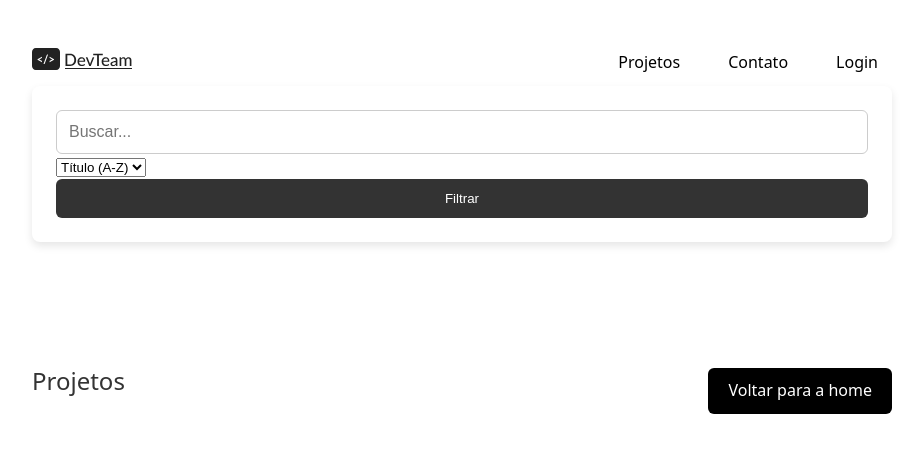
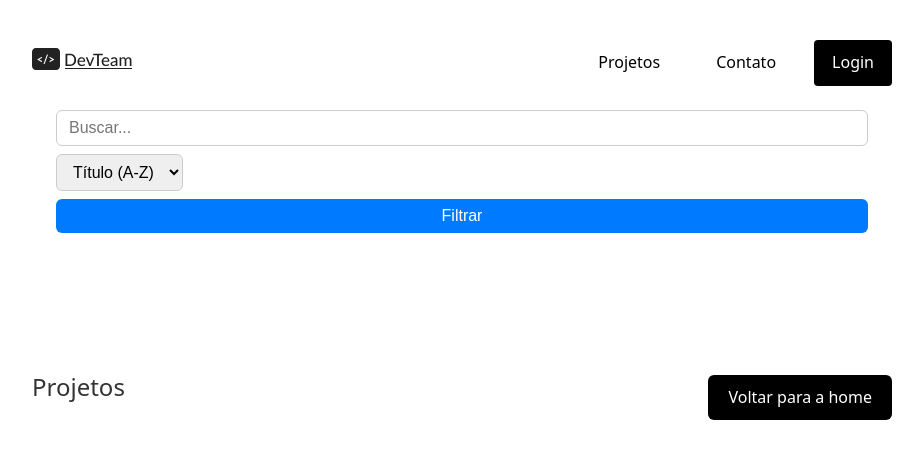
Before and after one commit to andersondv5/django-portfolio, a Django app: page /projetos/ in a window 1280 px wide. Shown: the top 459 px of the page, without its empty margins (178-1101 px from the left). Run offline with Django 5.2, Linux system fonts and the light colour scheme; data that the repository does not hold is empty.

Commit message:
bugs corrigidos

```diff
--- a/core/admin.py
+++ b/core/admin.py
@@ -1,5 +1,9 @@
 from django.contrib import admin
 from .models import Contato, Projeto
 
-admin.site.register(Contato)
 admin.site.register(Projeto)
+
+@admin.register(Contato)
+class ContatoAdmin(admin.ModelAdmin):
+    list_display = ('nome', 'email', 'mensagem', 'criado_em')
+    search_fields = ('nome', 'email')
--- a/core/static/css/style.css
+++ b/core/static/css/style.css
@@ -6,6 +6,49 @@ body {
   /* Alterei o fundo para um tom mais suave */
   color: #333;
   line-height: 1.6;
+}
+
+.form-filtro {
+  display: flex;
+  gap: 0.5rem;
+  align-items: center;
+  margin-bottom: 1.5rem;
+  flex-wrap: wrap;
+}
+
+.form-filtro input[type="text"],
+.form-filtro select {
+  padding: 0.5rem 0.75rem;
+  border: 1px solid #ccc;
+  border-radius: 6px;
+  font-size: 1rem;
+  outline: none;
+  transition: border-color 0.2s;
+}
+
+.form-filtro input[type="text"]:focus,
+.form-filtro select:focus {
+  border-color: #007bff;
+}
+
+.btn-filtrar {
+  padding: 0.5rem 1rem;
+  background-color: #007bff;
+  color: white;
+  border: none;
+  border-radius: 6px;
+  font-size: 1rem;
+  cursor: pointer;
+  transition: background-color 0.2s;
+}
+
+.btn-filtrar:hover {
+  background-color: #0056b3;
+}
+
+
+.login{
+  padding-top: 120px;
 }
 
 .topo {
@@ -20,18 +63,30 @@ body {
   gap: 20px;
 }
 
+.login form,
+.contato form{
+  box-shadow: 0 4px 8px rgba(0, 0, 0, 0.1);
+}
+
+.login-btn{
+  background: #000;
+  color: #fff;
+}
+
 .form-logout {
   margin: 0;
 }
 
 .menu a {
-  padding: 10px 14px;
+  padding: 10px 18px;
   border-radius: 4px;
   font-weight: 500;
+  transition: .2s;
 }
 
 .menu a:hover {
-  background: #e7e7e7;
+  background: #222;
+  color: #fff;
 }
 
 * {
@@ -104,9 +159,9 @@ form {
   padding: 1.5rem;
   border-radius: 8px;
   background-color: #fff;
-  box-shadow: 0 4px 8px rgba(0, 0, 0, 0.1);
   margin-bottom: 2rem;
 }
+
 
 input,
 textarea {
--- a/core/templates/base.html
+++ b/core/templates/base.html
@@ -18,16 +18,20 @@
         <img src="{% static 'img/logo.svg' %}" alt="Logo da Equipe" class="logo">
       </a>
       <nav class="menu">
-        <a href="{% url 'home' %}#projetos">Projetos</a>
-        <a href="{% url 'contato' %}">Contato</a>
+        {% if request.resolver_match.url_name != 'login' and request.resolver_match.url_name != 'cadastro' %}
+          <a href="{% url 'home' %}#projetos">Projetos</a>
+          <a href="{% url 'contato' %}">Contato</a>
+        {% endif %}
 
         {% if user.is_authenticated %}
-            <form method="post" action="{% url 'logout' %}" class="form-logout">
-           {% csrf_token %}
+          <form method="post" action="{% url 'logout' %}" class="form-logout">
+            {% csrf_token %}
             <button type="submit" class="btn-logout">Sair</button>
-           </form>
+          </form>
         {% else %}
-          <a href="{% url 'login' %}">Login</a>
+          {% if request.resolver_match.url_name != 'login' and request.resolver_match.url_name != 'cadastro' %}
+            <a class="login-btn" href="{% url 'login' %}">Login</a>
+          {% endif %}
         {% endif %}
       </nav>
     </header>
--- a/core/templates/login.html
+++ b/core/templates/login.html
@@ -2,6 +2,7 @@
 {% block title %}Login - DevTeam{% endblock %}
 
 {% block content %}
+<section class="login">
   <h2>Login</h2>
   <form method="post">
     {% csrf_token %}
@@ -9,4 +10,5 @@
     <button type="submit">Entrar</button>
   </form>
   <p>Não tem uma conta? <a href="{% url 'cadastro' %}">Cadastre-se</a></p>
+</section>
 {% endblock %}
--- a/core/templates/projetos.html
+++ b/core/templates/projetos.html
@@ -5,12 +5,12 @@
 
 {% block content %}
 
-<form method="get">
+<form method="get" class="form-filtro">
     <input type="text" name="busca" placeholder="Buscar..." value="{{ request.GET.busca }}">
     <select name="ordenar_por">
         <option value="titulo" {% if request.GET.ordenar_por == 'titulo' %}selected{% endif %}>Título (A-Z)</option>
     </select>
-    <button type="submit">Filtrar</button>
+    <button type="submit" class="btn-filtrar">Filtrar</button>
 </form>
 
 
--- a/core/views.py
+++ b/core/views.py
@@ -19,7 +19,6 @@ def contato_view(request):
             return redirect('contato_sucesso')
     else:
         form = ContatoForm()
-
     return render(request, 'contato.html', {'form': form})
 
 def contato_sucesso(request):
```
Also changed, not shown: core/models.py (+0 -9 lines). Lines whose indentation alone changed are shown as unchanged.
